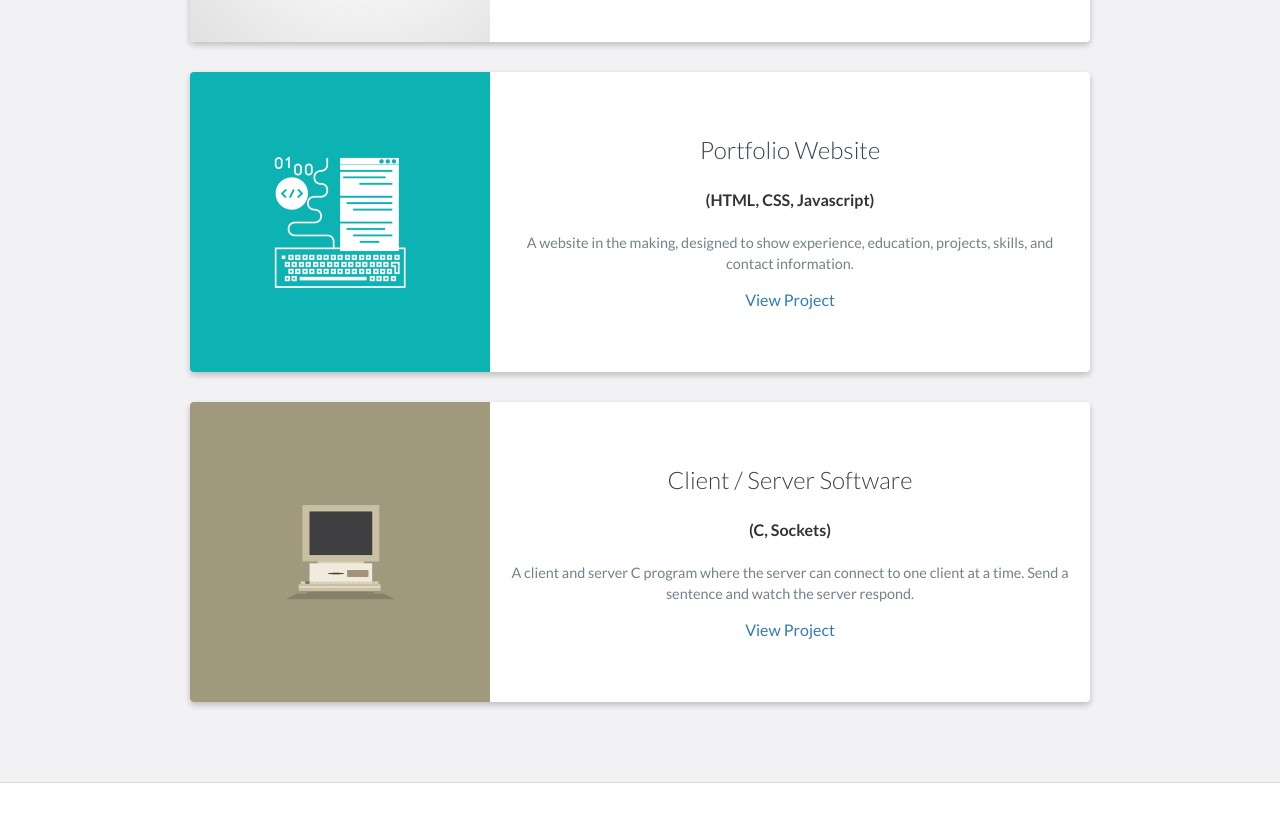
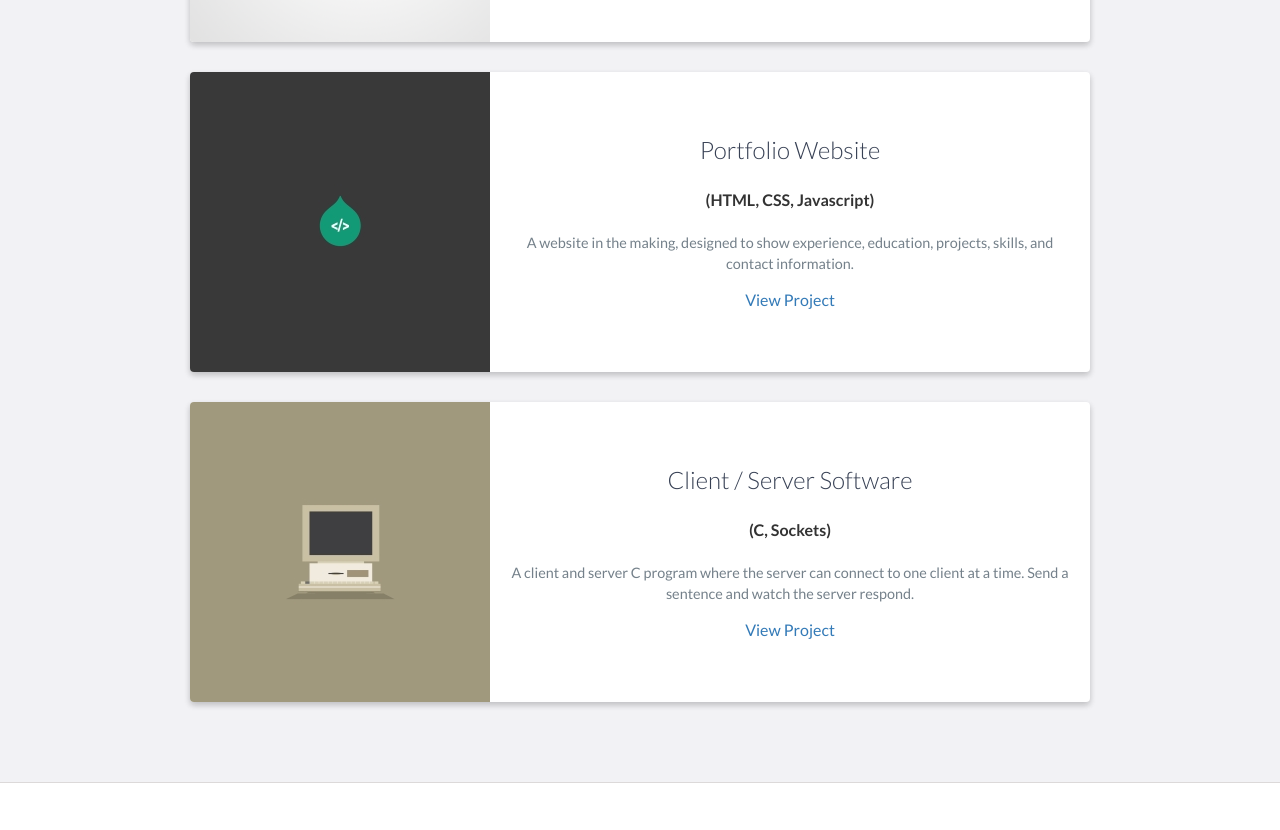
Before and after one commit to adambell95/adambell95.github.io, a website: page index.html in a window 1280 px wide. Shown: the part 2866-3696 px from the top of the page. Drawn offline with nearby package versions, Linux system fonts and the light colour scheme.

Commit message:
Update index.html

```diff
--- a/index.html
+++ b/index.html
@@ -179,7 +179,7 @@
 
                 <div class="project shadow-large">
                     <div class="project-image">
-                        <img src="images/project2.png" />
+                        <img src="images/project4.jpg" />
                     </div>
                     <!-- End .project-image -->
                     <div class="project-info">
```
